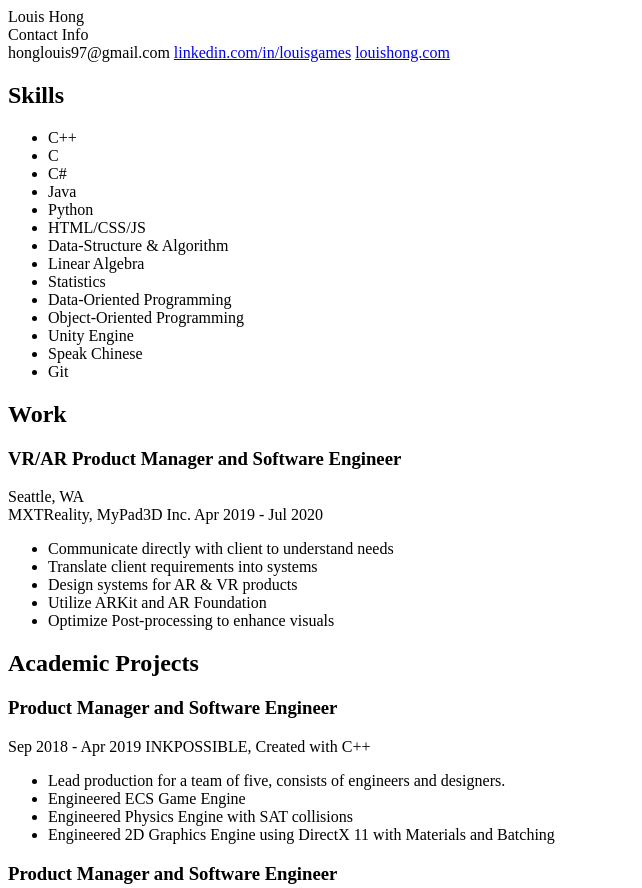
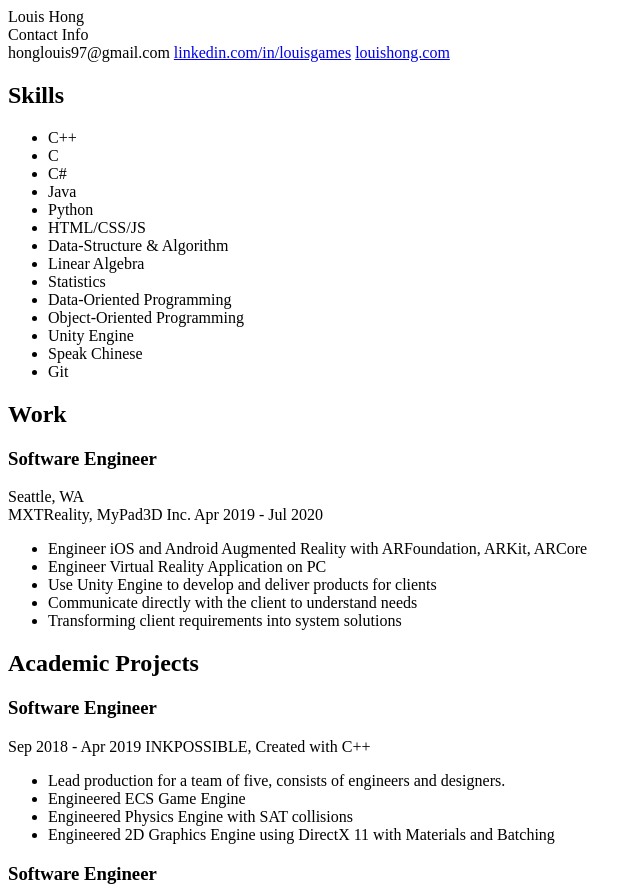
Before and after one commit to TheLouisHong/Resume, a website: page index.html in a window 1280 px wide. Shown: the top 888 px of the page, without its empty margins (0-642 px from the left). Drawn offline with nearby package versions, Linux system fonts and the light colour scheme.

Commit message:
No more product manager on resume. I didn't do enough to be a PM.

```diff
--- a/index.html
+++ b/index.html
@@ -49,7 +49,7 @@
                         <h2>Work</h2>
                         <div id="content-block" class="indent">
                             <div>
-                                <h3 id="job-title">VR/AR Product Manager and Software Engineer</h3>
+                                <h3 id="job-title">Software Engineer</h3>
                                 <span class="city">Seattle, WA</span>
                             </div>
                             <div>
@@ -57,18 +57,18 @@
                                 <span class="date">Apr 2019 - Jul 2020</span>
                             </div>
                             <ul>
-                                <li>Communicate directly with client to understand needs</li>
-                                <li>Translate client requirements into systems</li>
-                                <li>Design systems for AR & VR products</li>
-                                <li>Utilize ARKit and AR Foundation</li>
-                                <li>Optimize Post-processing to enhance visuals</li>
+                                <li>Engineer iOS and Android Augmented Reality with ARFoundation, ARKit, ARCore</li>
+                                <li>Engineer Virtual Reality Application on PC</li>
+                                <li>Use Unity Engine to develop and deliver products for clients</li>
+                                <li>Communicate directly with the client to understand needs</li>
+                                <li>Transforming client requirements into system solutions</li>
                             </ul>
                         </div>
                     </div>
                     <div id="content-block">
                         <h2>Academic Projects</h2>
                         <div id="content-block" class="indent">
-                            <h3>Product Manager and Software Engineer</h3>
+                            <h3>Software Engineer</h3>
                             <span class="date">Sep 2018 - Apr 2019</span>
                             <span>INKPOSSIBLE, Created with C++</span>
                             <ul>
@@ -79,7 +79,7 @@
                             </ul>
                         </div>
                         <div id="content-block" class="indent">
-                            <h3>Product Manager and Software Engineer</h3>
+                            <h3>Software Engineer</h3>
                             <span class="date">Feb 2017 - Apr 2017</span>
                             <span>RAILZ, Created with C</span>
                             <ul>
```
